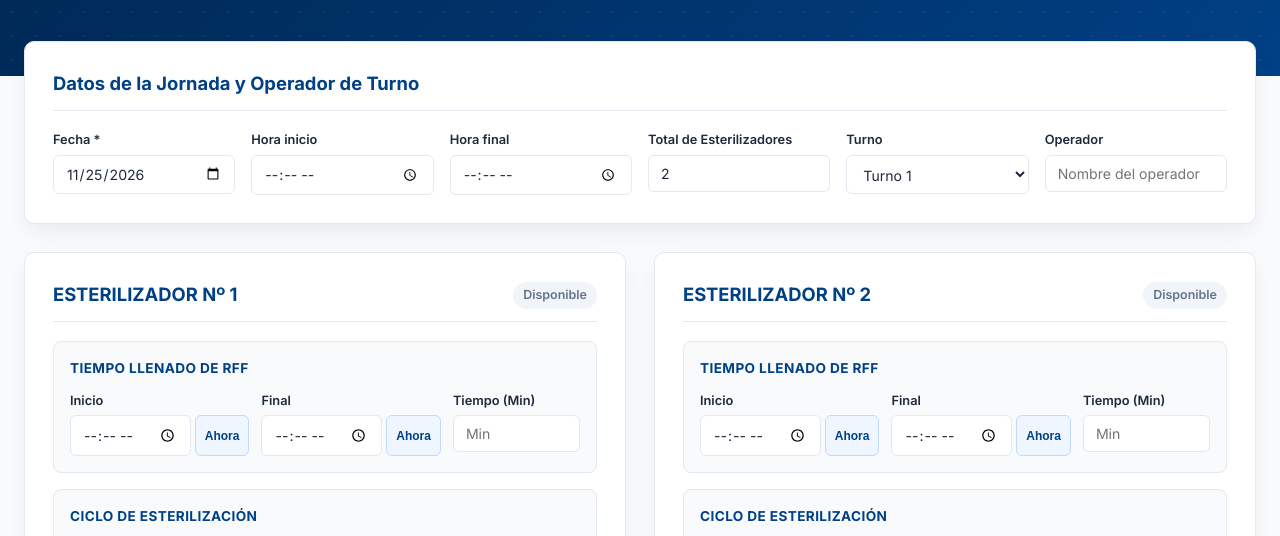
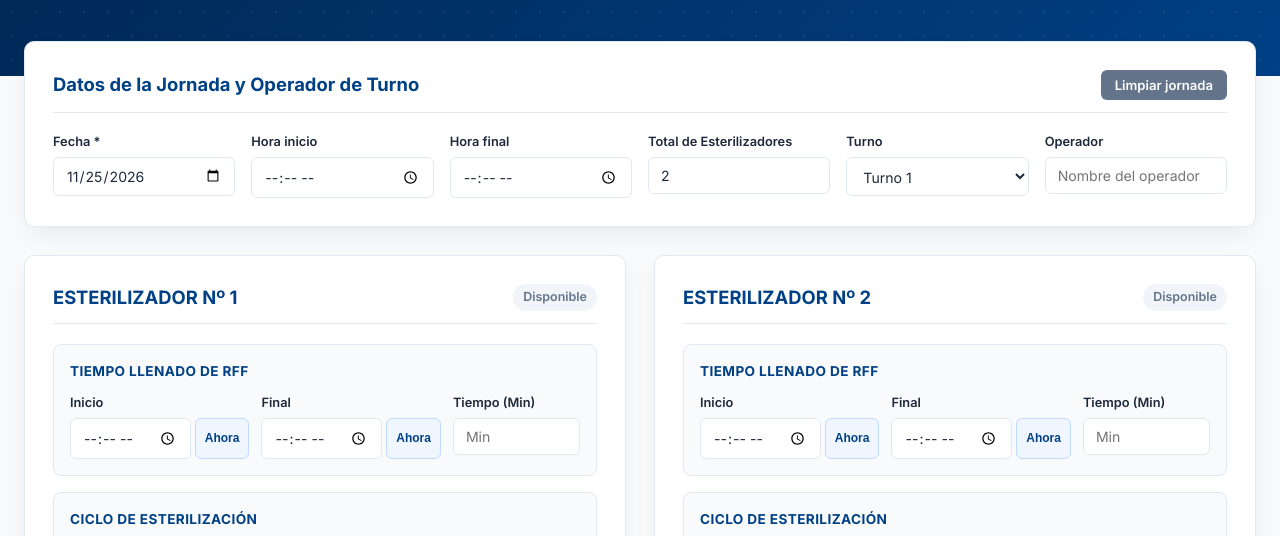
Before and after one commit to Palmatec/industria_Palmatec, a plain HTML site: page esterilizacion.html in a window 1280 px wide. Shown: the part 228-764 px from the top of the page. Drawn offline with Linux system fonts and the light colour scheme.

Commit message:
Update esterilizacion.html

```diff
--- a/esterilizacion.html
+++ b/esterilizacion.html
@@ -360,6 +360,9 @@
     <div class="card">
       <div class="card-header-flex">
         <h3>Datos de la Jornada y Operador de Turno</h3>
+        <button type="button" class="btn btn-secondary" style="padding: 7px 14px; font-size: 0.82rem;" onclick="clearJornada()">
+          Limpiar jornada
+        </button>
       </div>
 
       <div class="turno-grid">
@@ -671,6 +674,17 @@
       syncDrafts();
     }
 
+    function clearJornada() {
+      if (!confirm("¿Limpiar los datos de la jornada y operador de turno?")) return;
+      document.getElementById("fecha").value = getTodayISO();
+      document.getElementById("horaInicio").value = "";
+      document.getElementById("horaFinal").value = "";
+      document.getElementById("totalEsterilizadores").value = "2";
+      document.getElementById("turno").value = "Turno 1";
+      document.getElementById("operador").value = "";
+      syncDrafts();
+    }
+
     function showSyncModal(title, text) {
       document.getElementById("syncModalTitle").textContent = title;
       document.getElementById("syncModalText").textContent = text;
```
